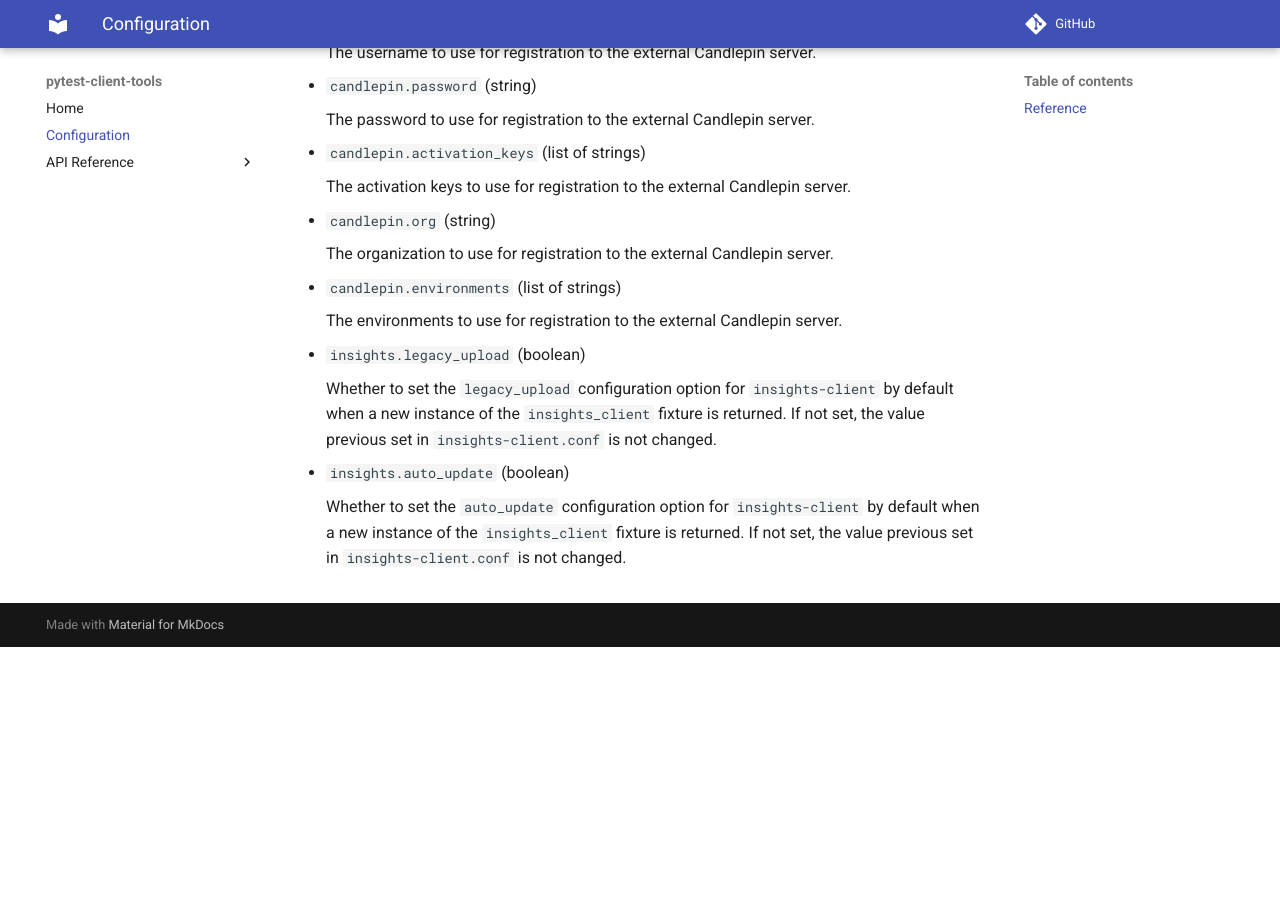
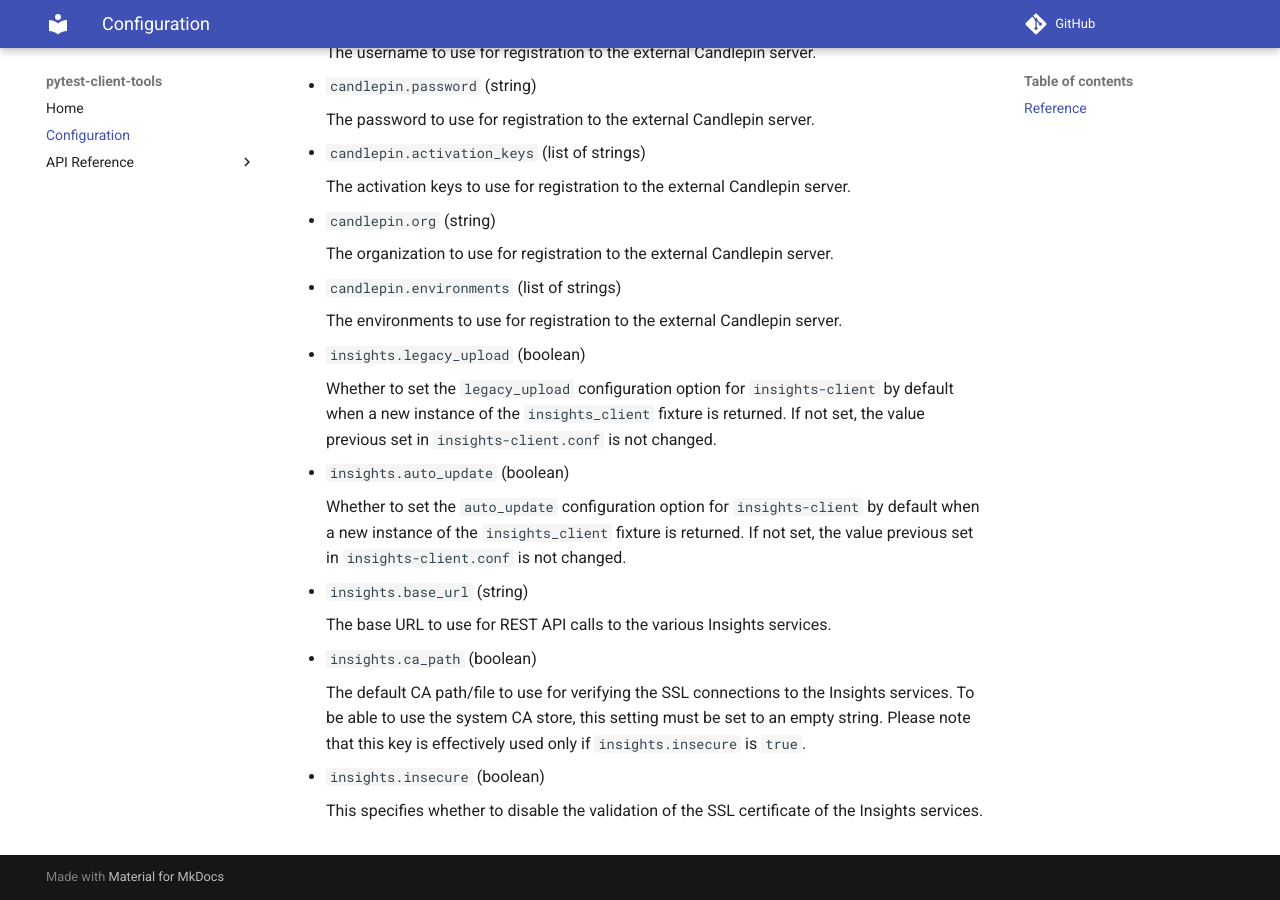
Before and after one commit to ptoscano/pytest-client-tools, an MkDocs documentation site: the page built from docs/config.md, in a window 1280 px wide and 900 px high, scrolled down 1261 px. Built offline with MkDocs 1.6.1 and Material for MkDocs 9.7.7, drawn with Linux system fonts in a browser that asks for light colours; comment, search, counter and statistics services are not loaded; before the commit the page ends 1908 px from its top, so only the background shows below that.

Commit message:
feat: new configuration for Insights connection
Add new configuration keys for connecting to the Insights services:
- their base URL
- the CA certificate/path to use to verify connections to them
- whether verify SSL connections to them

Signed-off-by: Pino Toscano <ptoscano@redhat.com>

```diff
--- a/docs/config.md
+++ b/docs/config.md
@@ -91,5 +91,21 @@ explanation of each key, with the type of its value:
     fixture is returned. If not set, the value previous set in
     `insights-client.conf` is not changed.
 
+- `insights.base_url` (string)
+
+    The base URL to use for REST API calls to the various Insights services.
+
+- `insights.ca_path` (boolean)
+
+    The default CA path/file to use for verifying the SSL connections to the
+    Insights services. To be able to use the system CA store, this setting must
+    be set to an empty string. Please note that this key is effectively used
+    only if `insights.insecure` is `true`.
+
+- `insights.insecure` (boolean)
+
+    This specifies whether to disable the validation of the SSL certificate
+    of the Insights services.
+
 [dynaconf]: https://www.dynaconf.com/ "Dynaconf"
 [toml]: https://toml.io/ "TOML"
```
Also changed, not shown: 1 other file.
